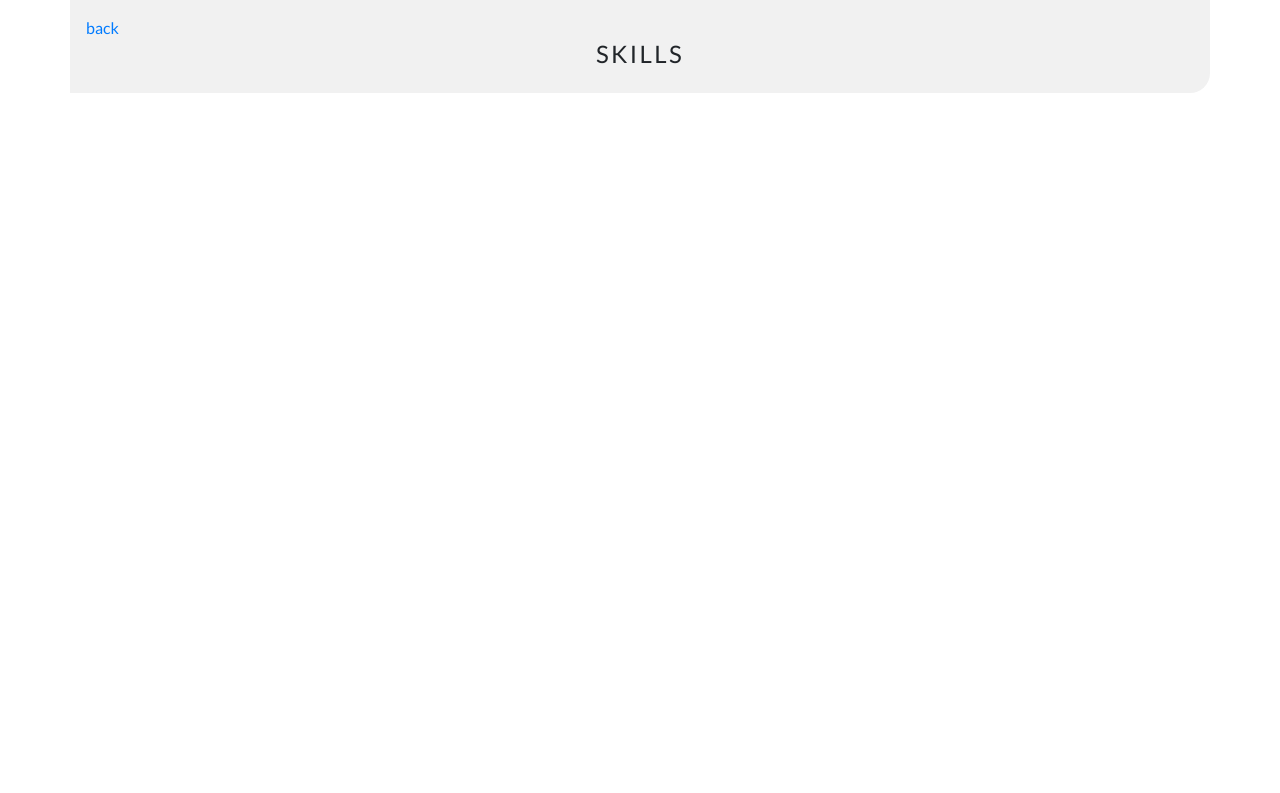
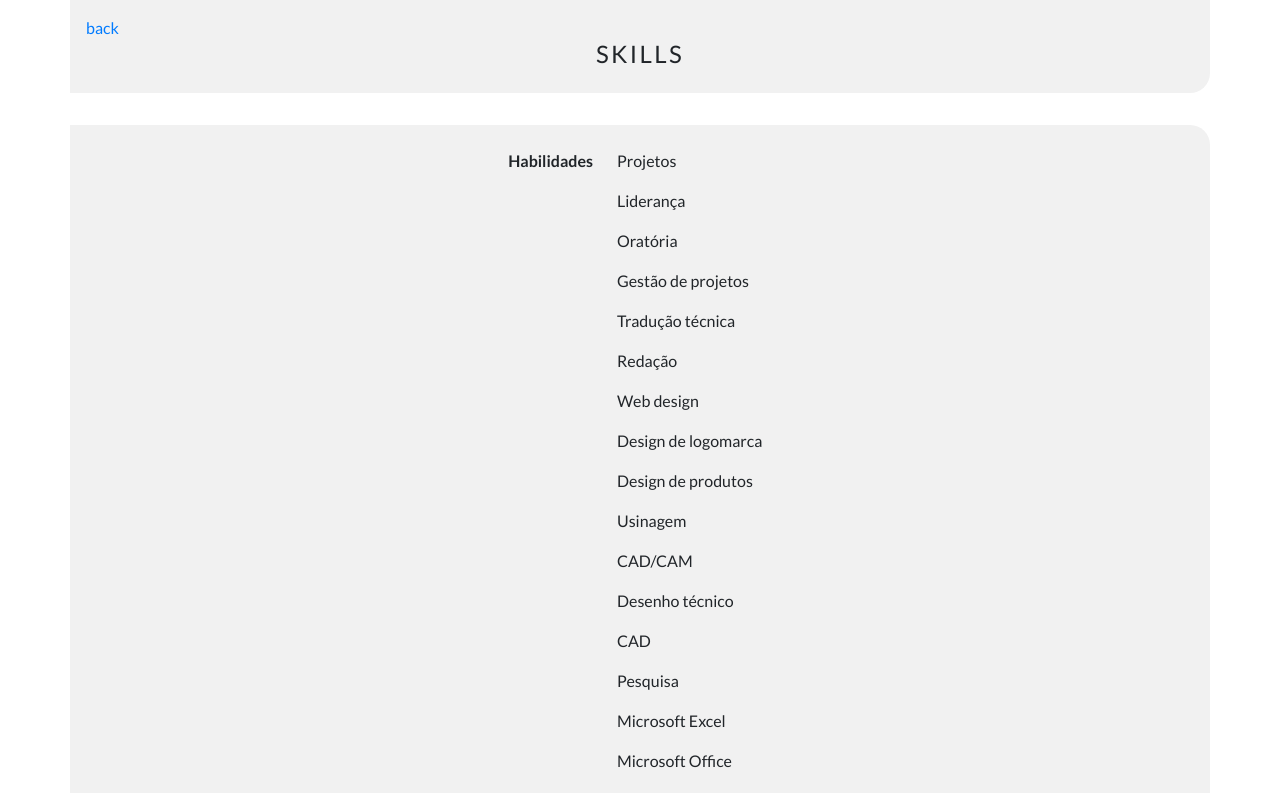
Before and after one commit to marcosvds/tecweb-project-api-linkedin, a React (Create React App) app in the folder front/: page /personal/skills in a window 1280 px wide. Shown: the top 793 px of the page. Built offline with nearby package versions, Linux system fonts and the light colour scheme.

Commit message:
Add Skills

```diff
--- a/front/src/pages/Location.js
+++ b/front/src/pages/Location.js
@@ -36,7 +36,7 @@ export default function Location() {
       <div
         style={{
           backgroundColor: '#f1f1f1',
-          borderRadius: '0px 20px 20px 20px',
+          borderRadius: '0px 20px 20px 0px',
           marginTop: '2rem',
         }}
         className='container p-3'
--- a/front/src/pages/Skills.js
+++ b/front/src/pages/Skills.js
@@ -33,8 +33,7 @@ export default function Skills() {
           backgroundColor: "#f1f1f1",
           borderRadius: "0px 0px 20px 0px",
         }}
-        className="container p-3"
-      >
+        className="container p-3">
         <div className="d-flex flex-column">
           <div>
             <a href="/home">back</a>
@@ -49,6 +48,33 @@ export default function Skills() {
           </div>
         </div>
       </div>
+
+
+
+      <div
+        style={{
+          backgroundColor: '#f1f1f1',
+          borderRadius: '0px 20px 20px 0px',
+          marginTop: '2rem',
+        }}
+        className='container p-3'>
+        <div className='d-flex flex-column'>
+          <div className='p-2 d-flex flex-row justify-content-center'>
+            <div>
+              <strong className='pr-4'>Habilidades</strong>
+            </div>
+            <div>
+              {data.skills?.map((item,key)=> {
+                  return(
+                    <div key={key}>
+                        <p>{item}</p>
+                    </div>
+                  )
+                })}
+            </div>
+          </div>
+        </div>
+      </div>
     </div>
   );
 }
```
